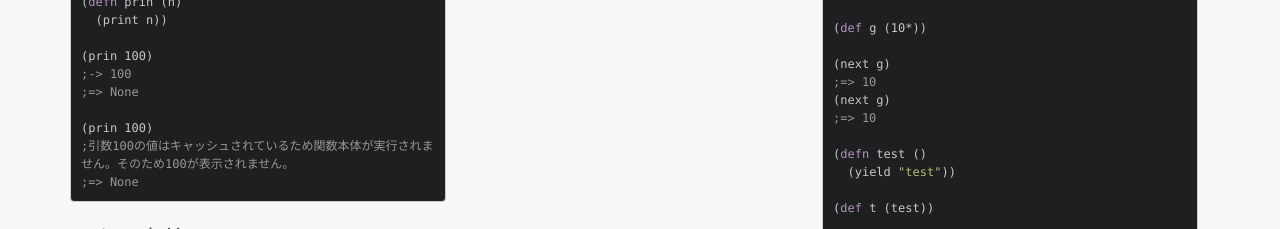
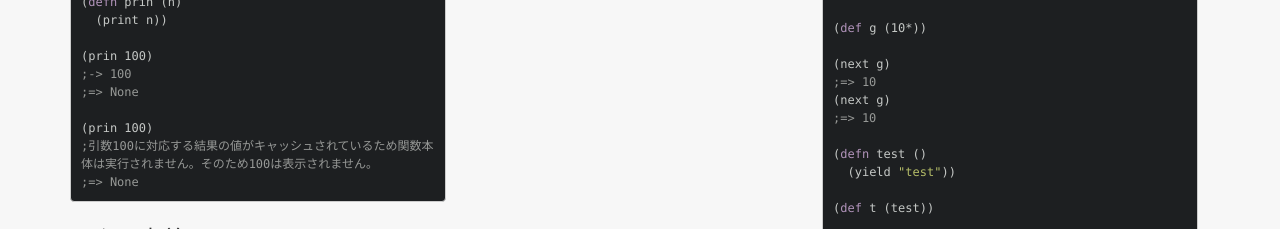
Before and after one commit to i2y/purple, a plain HTML site: page index.html in a window 1280 px wide. Shown: the part 4460-4689 px from the top of the page. Drawn offline with Linux system fonts and the light colour scheme.

Commit message:
Revise index.html

```diff
--- a/index.html
+++ b/index.html
@@ -453,7 +453,7 @@ p.x
 ;=> None
 
 (prin 100)
-;引数100の値はキャッシュされているため関数本体が実行されません。そのため100が表示されません。
+;引数100に対応する結果の値がキャッシュされているため関数本体は実行されません。そのため100は表示されません。
 ;=> None</pre>
         </div>
         <div class="item">
```
